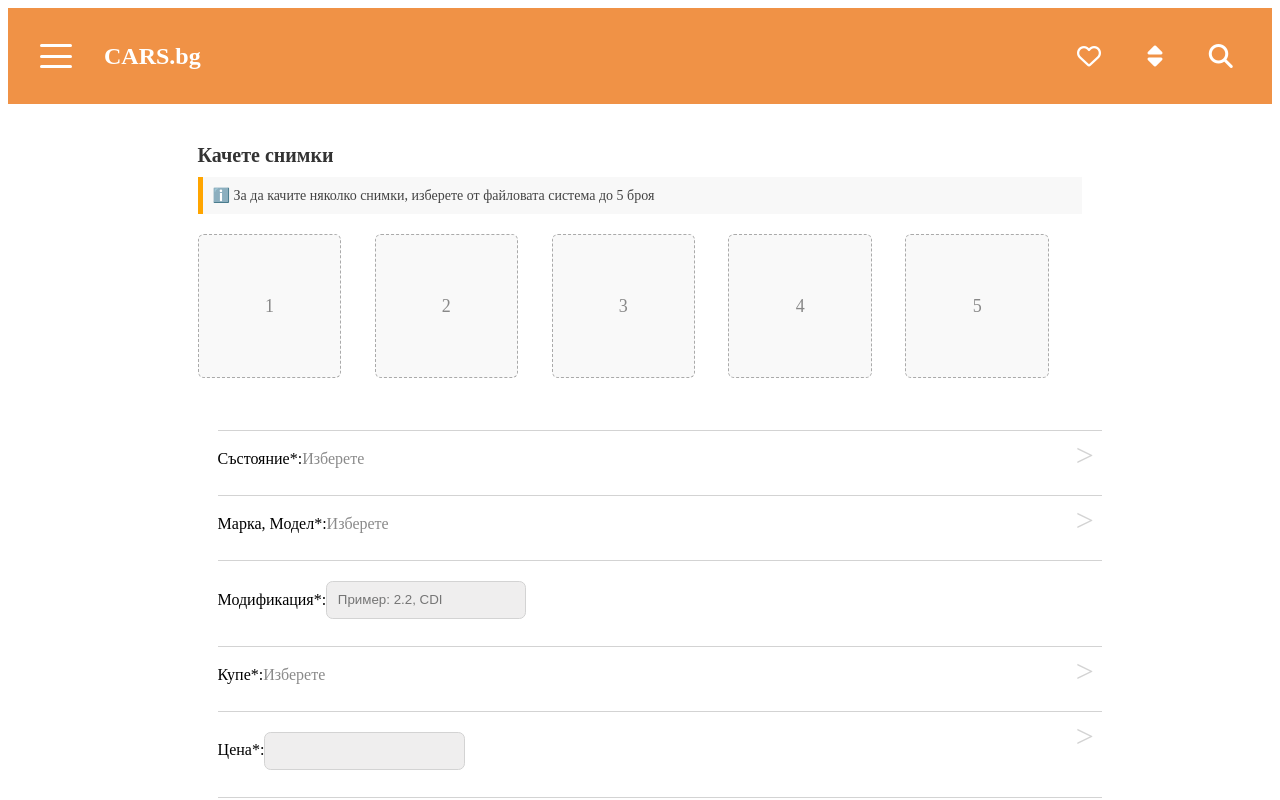
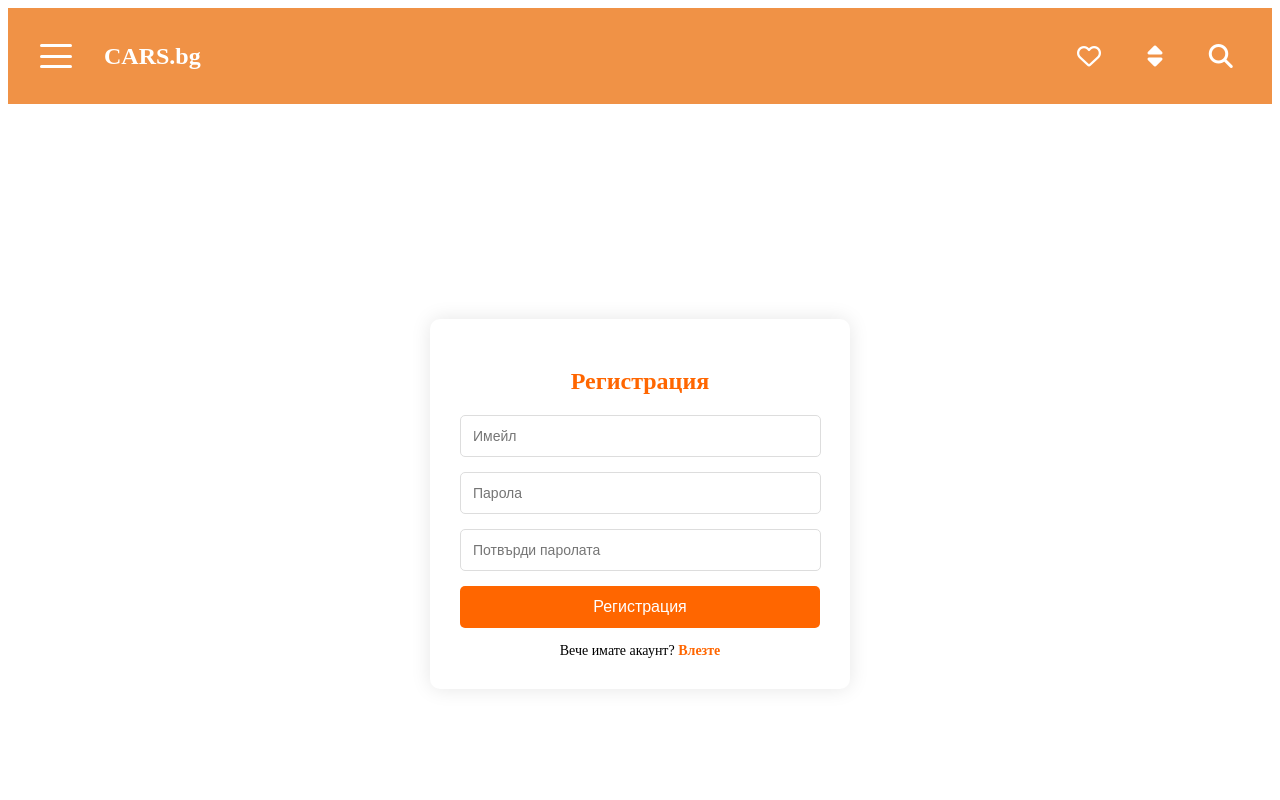
Before and after one commit to LachezarBogdanov/Car-dealer-app, a React (Vite) app: page / in a window 1280 px wide. Shown: the top 800 px of the page. Built offline with nearby package versions, Linux system fonts and the light colour scheme.

Commit message:
Added login and register pages

```diff
--- a/src/App.jsx
+++ b/src/App.jsx
@@ -3,13 +3,15 @@ import Create from './components/Create/Create'
 import Details from './components/Details/Details'
 import Header from './components/Header/Header'
 import Home from './components/Home/Home'
+import Login from './components/Login/Login'
+import Register from './components/Register/Register'
 
 function App() {
 
   return (
     <>
      <Header />
-     <Create />
+     <Register />
     </>
   )
 }
--- /dev/null
+++ b/src/components/Login/Login.jsx
@@ -0,0 +1,20 @@
+import styles from './Login.module.css'
+
+export default function Login() {
+    return (
+        <div className={styles["login-wrapp"]}>
+        <div className={styles["form-box"]}>
+            <h2>Вход</h2>
+            <form>
+            <input type="email" placeholder="Имейл" required="" />
+            <input type="password" placeholder="Парола" required="" />
+            <button type="submit">Влез</button>
+            </form>
+            <div className={styles["switch-link"]}>
+            Нямате акаунт? <a href="register.html">Регистрирайте се</a>
+            </div>
+        </div>
+        </div>
+
+    );
+}
--- /dev/null
+++ b/src/components/Login/Login.module.css
@@ -0,0 +1,63 @@
+    .login-wrapp {
+        height: 100dvh;
+        display: flex;
+        flex-direction: column;
+        align-items: center;
+        justify-content: center;
+    }
+
+    .form-box {
+      width: 360px;
+      background: white;
+      border-radius: 10px;
+      padding: 30px;
+      box-shadow: 0 0 20px rgba(0,0,0,0.1);
+    }
+
+    .form-box h2 {
+      text-align: center;
+      margin-bottom: 20px;
+      color: #ff6600;
+    }
+
+    input[type="email"],
+    input[type="password"] {
+      min-width: 93%;
+      padding: 12px;
+      margin-bottom: 15px;
+      border: 1px solid #ddd;
+      border-radius: 5px;
+      font-size: 14px;
+    }
+
+    button {
+      width: 100%;
+      padding: 12px;
+      background: #ff6600;
+      border: none;
+      color: white;
+      font-size: 16px;
+      border-radius: 5px;
+      cursor: pointer;
+      transition: background 0.3s;
+    }
+
+    button:hover {
+      background: #e55b00;
+    }
+
+    .switch-link {
+      text-align: center;
+      margin-top: 15px;
+      font-size: 14px;
+    }
+
+    .switch-link a {
+      color: #ff6600;
+      text-decoration: none;
+      font-weight: 600;
+    }
+
+    .switch-link a:hover {
+      text-decoration: underline;
+    }
--- /dev/null
+++ b/src/components/Register/Register.jsx
@@ -0,0 +1,21 @@
+import styles from './Register.module.css'
+
+export default function Register() {
+    return (
+        <div className={styles["register-wrapp"]}>
+        <div className={styles["form-box"]}>
+        <h2>Регистрация</h2>
+        <form>
+            <input type="email" placeholder="Имейл" required="" />
+            <input type="password" placeholder="Парола" required="" />
+            <input type="password" placeholder="Потвърди паролата" required="" />
+            <button type="submit">Регистрация</button>
+        </form>
+        <div className={styles["switch-link"]}>
+            Вече имате акаунт? <a href="login.html">Влезте</a>
+        </div>
+        </div>
+        </div>
+
+    );
+}
--- /dev/null
+++ b/src/components/Register/Register.module.css
@@ -0,0 +1,63 @@
+.register-wrapp {
+      display: flex;
+      align-items: center;
+      justify-content: center;
+      height: 100vh;
+    }
+
+    .form-box {
+      width: 360px;
+      background: white;
+      border-radius: 10px;
+      padding: 30px;
+      box-shadow: 0 0 20px rgba(0,0,0,0.1);
+    }
+
+    .form-box h2 {
+      text-align: center;
+      margin-bottom: 20px;
+      color: #ff6600;
+    }
+
+    input[type="text"],
+    input[type="email"],
+    input[type="password"] {
+      min-width: 93%;
+      padding: 12px;
+      margin-bottom: 15px;
+      border: 1px solid #ddd;
+      border-radius: 5px;
+      font-size: 14px;
+    }
+
+    button {
+      width: 100%;
+      padding: 12px;
+      background: #ff6600;
+      border: none;
+      color: white;
+      font-size: 16px;
+      border-radius: 5px;
+      cursor: pointer;
+      transition: background 0.3s;
+    }
+
+    button:hover {
+      background: #e55b00;
+    }
+
+    .switch-link {
+      text-align: center;
+      margin-top: 15px;
+      font-size: 14px;
+    }
+
+    .switch-link a {
+      color: #ff6600;
+      text-decoration: none;
+      font-weight: 600;
+    }
+
+    .switch-link a:hover {
+      text-decoration: underline;
+    }
```
